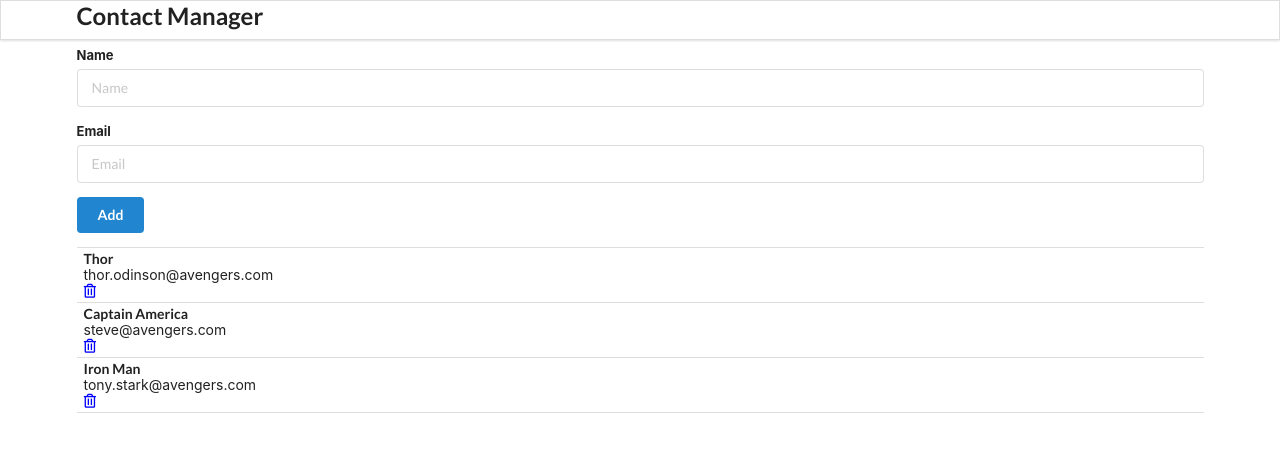
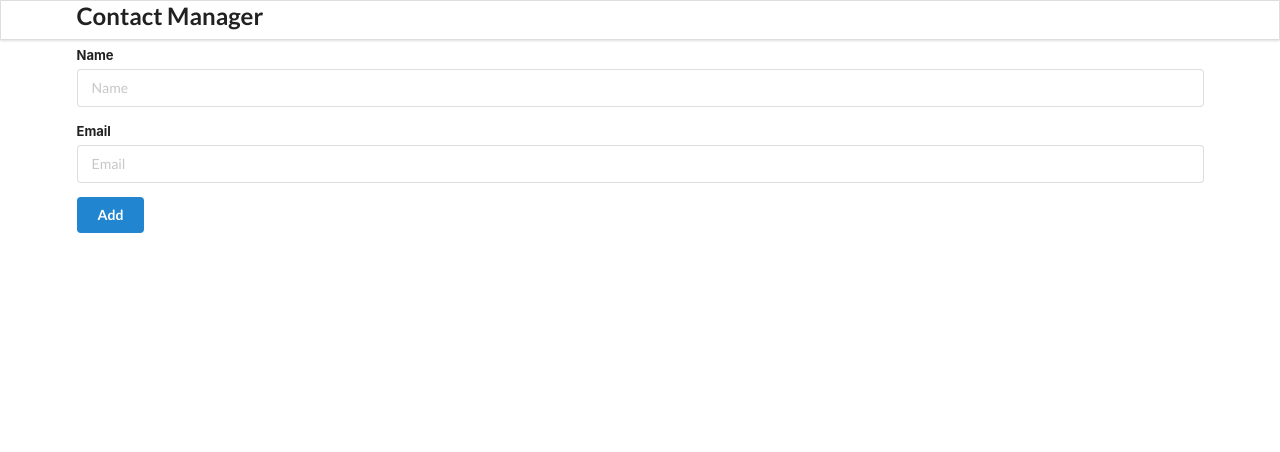
Before and after one commit to samraazeem/Contact-Manager-App, a React (Create React App) app: page / in a window 1280 px wide. Shown: the top 452 px of the page. Built offline with nearby package versions, Linux system fonts and the light colour scheme.

Commit message:
Update App.js

```diff
--- a/src/components/App.js
+++ b/src/components/App.js
@@ -1,32 +1,32 @@
-import React from 'react';
+import React, { useState, useEffect } from 'react';
 import './App.css';
 import Header from './Header';
 import AddContact from './AddContact';
 import ContactList from './ContactList';
 
 function App() {
-  const contact = [
-    {
-      id: "1",
-      name: "Thor",
-      email: "thor.odinson@avengers.com"
-    },
-    {
-      id: "2",
-      name: "Captain America",
-      email: "steve@avengers.com"
-    },
-    {
-      id: "1",
-      name: "Iron Man",
-      email: "tony.stark@avengers.com"
-    }
-  ]
+
+  const LOCAL_STORAGE_KEY= "contacts";
+  const [contacts, setContact] = useState([]);
+
+  const addContactHandler = (contact) => {
+    setContact([...contacts, contact]);
+  };
+
+  useEffect(() => {
+    const getContacts= JSON.parse(localStorage.getItem(LOCAL_STORAGE_KEY));
+    if (getContacts) setContact(getContacts);
+  }, []);
+
+  useEffect(() => {
+    localStorage.setItem(LOCAL_STORAGE_KEY, JSON.stringify(contacts));
+  }, [contacts]);
+
   return (
     <div className="ui container">
       <Header />
-      <AddContact />
-      <ContactList contacts= {contact}/>
+      <AddContact addContactHandler={addContactHandler} />
+      <ContactList contacts={contacts} />
     </div>
   );
 }
```
